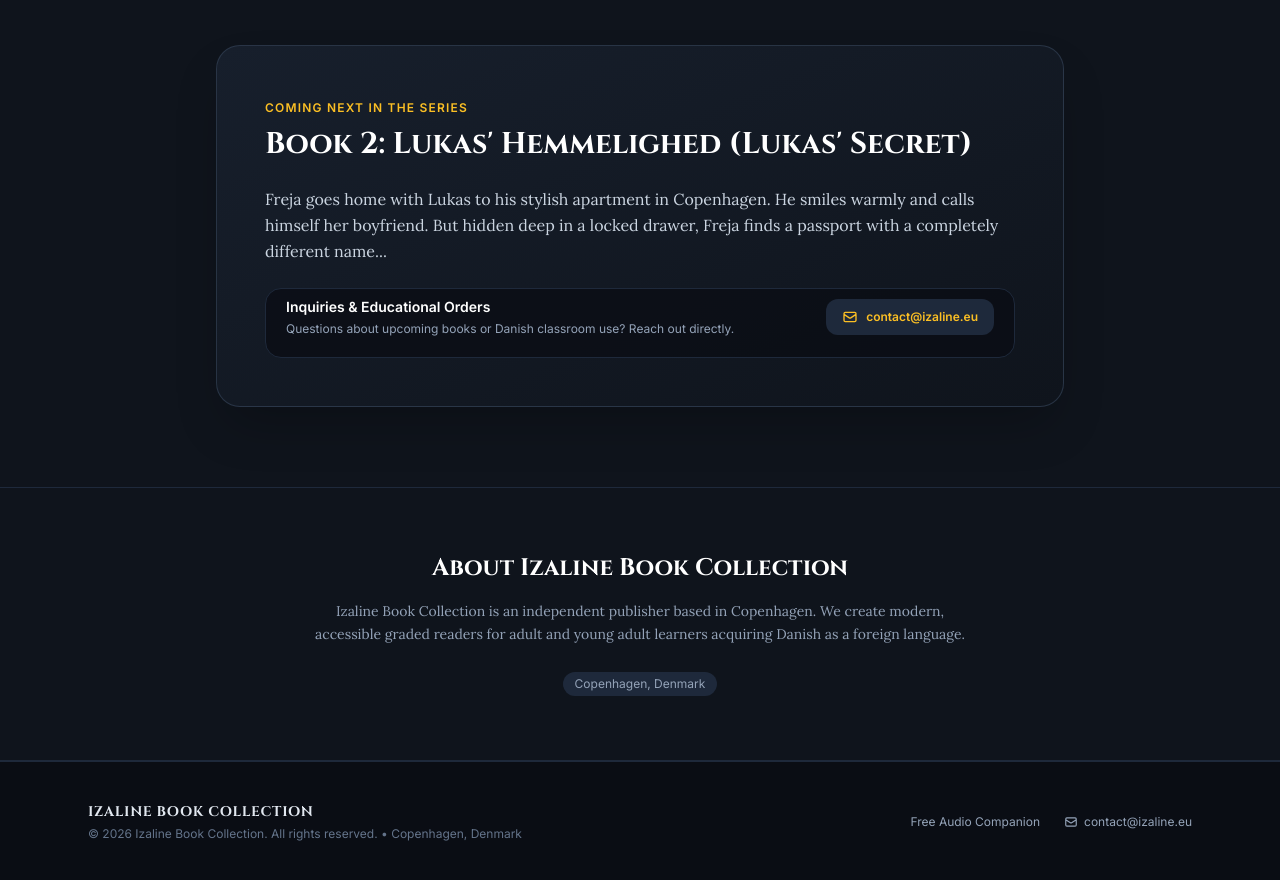
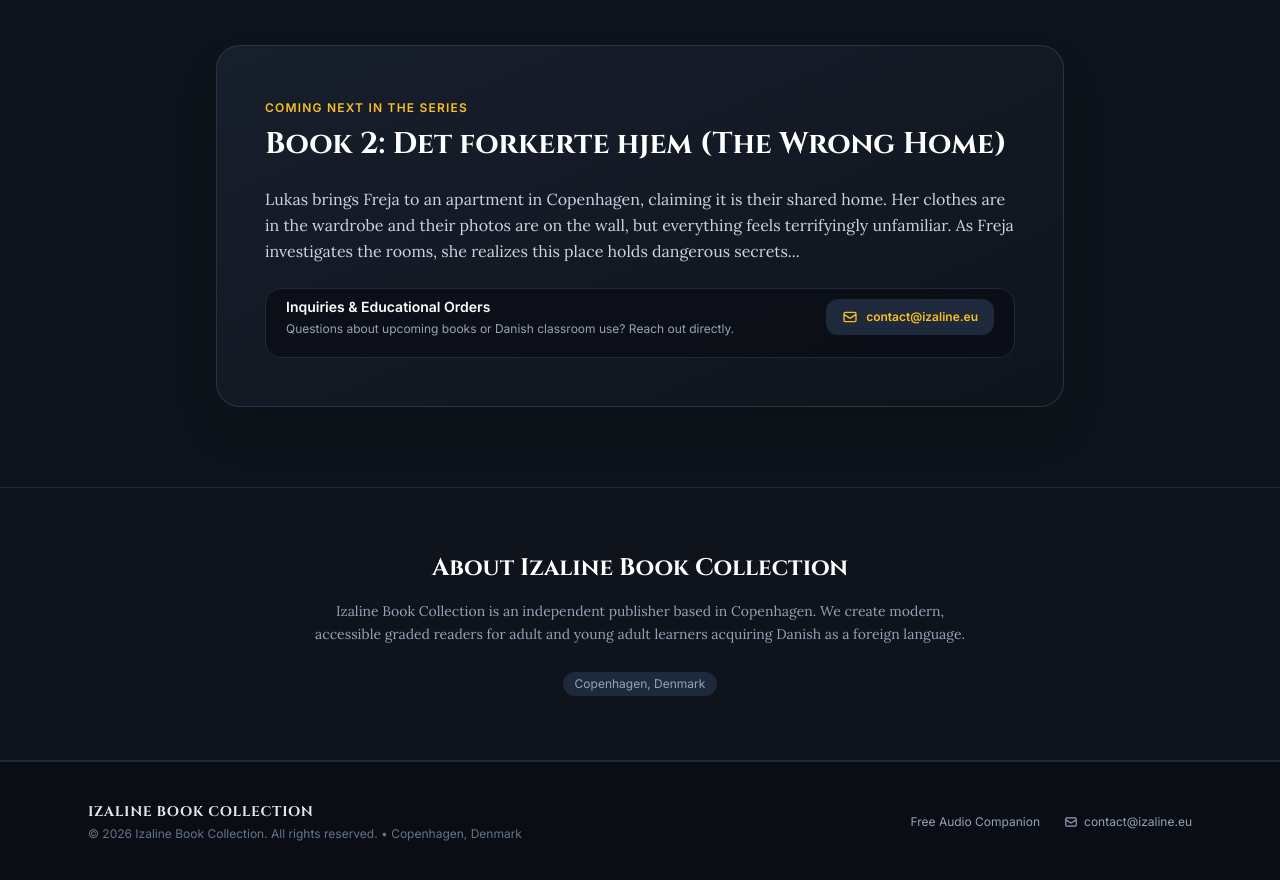
Before and after one commit to zazizouille/izaline.eu, a plain HTML site: page index.html in a window 1280 px wide. Shown: the part 1600-2480 px from the top of the page. Drawn offline with nearby package versions, Linux system fonts and the light colour scheme.

Commit message:
Update Book 2 preview to Det forkerte hjem (The Wrong Home)

```diff
--- a/index.html
+++ b/index.html
@@ -196,10 +196,10 @@
         <div class="rounded-3xl bg-gradient-to-br from-nordic-800 to-nordic-900 border border-slate-700/70 p-8 sm:p-12 space-y-6 relative overflow-hidden shadow-2xl">
           <div class="space-y-2">
             <span class="text-xs uppercase tracking-widest text-amber-400 font-semibold">Coming Next in the Series</span>
-            <h2 class="text-2xl sm:text-3xl font-bold text-white">Book 2: Lukas' Hemmelighed (Lukas' Secret)</h2>
+            <h2 class="text-2xl sm:text-3xl font-bold text-white">Book 2: Det forkerte hjem (The Wrong Home)</h2>
           </div>
           <p class="text-slate-300 font-serif-body leading-relaxed">
-            Freja goes home with Lukas to his stylish apartment in Copenhagen. He smiles warmly and calls himself her boyfriend. But hidden deep in a locked drawer, Freja finds a passport with a completely different name...
+            Lukas brings Freja to an apartment in Copenhagen, claiming it is their shared home. Her clothes are in the wardrobe and their photos are on the wall, but everything feels terrifyingly unfamiliar. As Freja investigates the rooms, she realizes this place holds dangerous secrets...
           </p>
 
           <!-- Simple Contact Box -->
```
